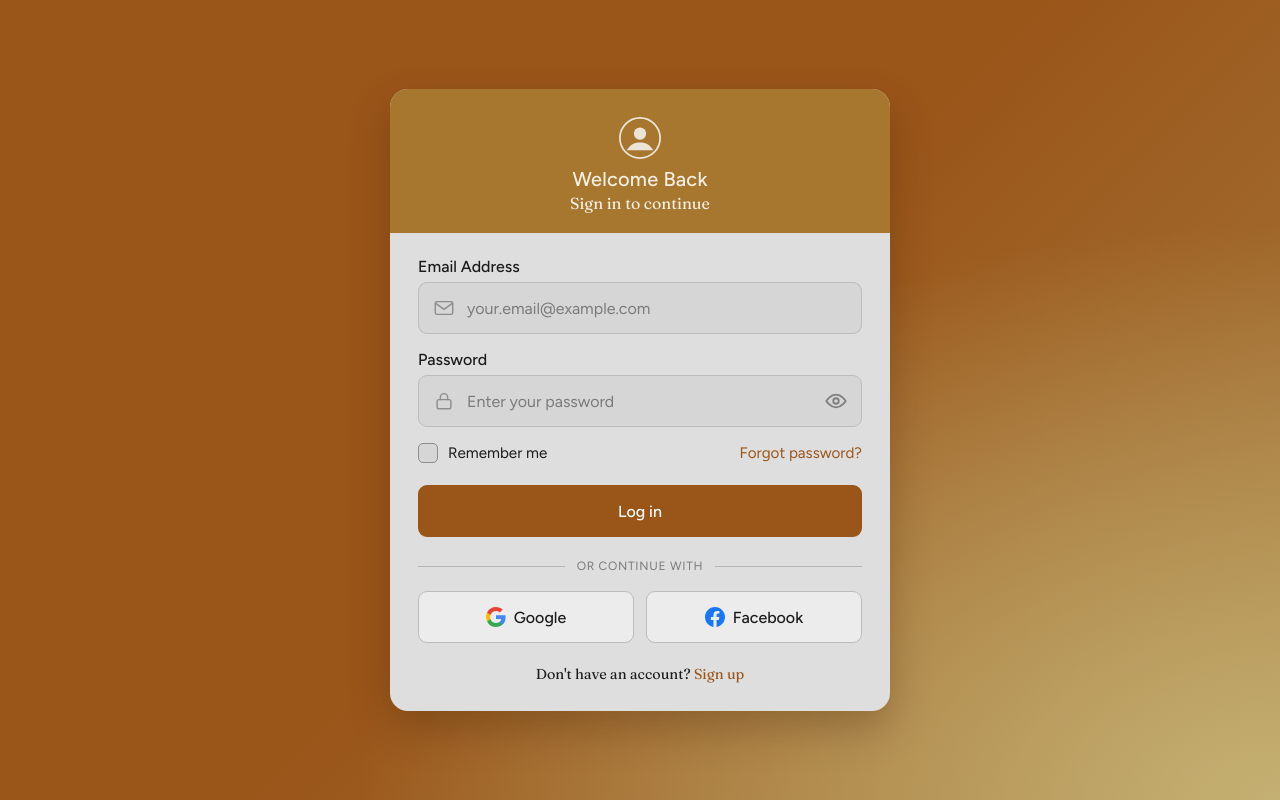
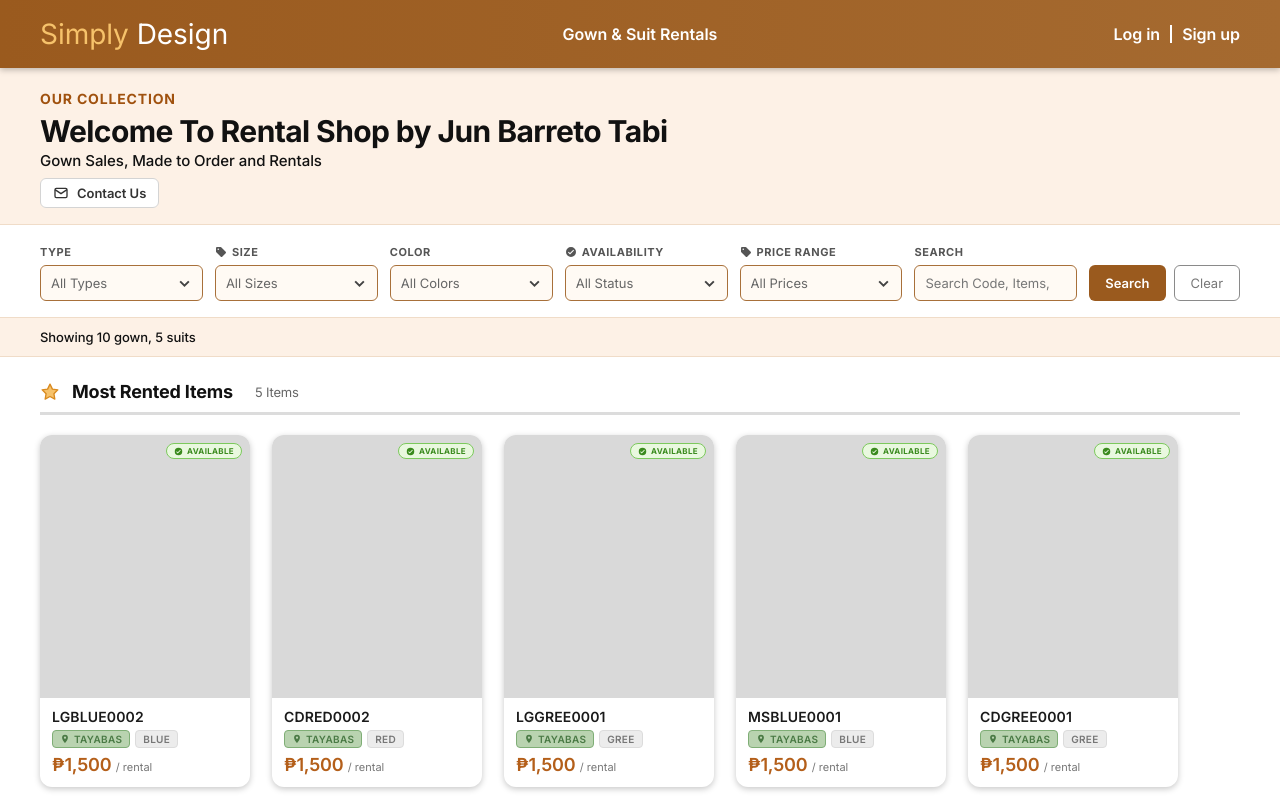
Before and after one commit to Shushiko/Simply_Design, a plain HTML site: page index.html in a window 1280 px wide. Shown: the top 800 px of the page. Drawn offline with Linux system fonts and the light colour scheme.

Commit message:
Minor Changes

```diff
--- a/index.html
+++ b/index.html
@@ -3,94 +3,81 @@
 <head>
   <meta charset="UTF-8">
   <meta name="viewport" content="width=device-width, initial-scale=1">
-  <title>Log in</title>
+  <title>Simply Design | Gown &amp; Suit Rentals</title>
   <link rel="preconnect" href="https://fonts.googleapis.com">
   <link rel="preconnect" href="https://fonts.gstatic.com" crossorigin>
-  <link href="https://fonts.googleapis.com/css2?family=Figtree:wght@400;500;600&family=Fraunces:opsz,wght@9..144,400;9..144,500&display=swap" rel="stylesheet">
-  <link rel="stylesheet" href="Simply_Design/admin-web/style/loginandsignup.css">
+  <link href="https://fonts.googleapis.com/css2?family=Inter:wght@400;500;600;700&display=swap" rel="stylesheet">
+  <link rel="stylesheet" href="Simply_Design/flutter-app/user-web/css/style.css">
+  <script src="Simply_Design/flutter-app/user-web/javascript/auth.js" defer></script>
+  <script src="Simply_Design/flutter-app/user-web/javascript/items.js" defer></script>
+  <script src="Simply_Design/flutter-app/user-web/javascript/script.js" defer></script>
 </head>
 <body>
+  <header class="topbar">
+    <a class="logo" href="user.html">Simply <span>Design</span></a>
+    <span class="tagline">Gown &amp; Suit Rentals</span>
+    <nav class="auth"><a href="Simply_Design/admin-web/web/index.html">Log in</a><i></i><a href="Simply_Design/admin-web/web/signup.html">Sign up</a></nav>
+  </header>
 
-  <main class="card">
-    <header class="card-header">
-      <span class="avatar" aria-hidden="true">
-        <svg viewBox="0 0 48 48" width="34" height="34">
-          <circle cx="24" cy="24" r="23" fill="none" stroke="currentColor" stroke-width="2"/>
-          <circle cx="24" cy="19" r="7" fill="currentColor"/>
-          <path d="M9 38c3-6 8-9 15-9s12 3 15 9" fill="currentColor"/>
-        </svg>
-      </span>
-      <h1>Welcome Back</h1>
-      <p>Sign in to continue</p>
-    </header>
+  <section class="hero">
+    <p class="eyebrow">OUR COLLECTION</p>
+    <h1>Welcome To Rental Shop by Jun Barreto Tabi</h1>
+    <p class="sub">Gown Sales, Made to Order and Rentals</p>
+    <a class="btn-contact" href="Simply_Design/flutter-app/user-web/contact.html">
+      <svg viewBox="0 0 24 24" width="14" height="14" fill="none" stroke="currentColor" stroke-width="2"><rect x="3" y="5" width="18" height="14" rx="2"/><path d="m3 7 9 6 9-6"/></svg>
+      Contact Us
+    </a>
+  </section>
 
-    <form class="card-body" id="loginForm" novalidate>
+  <form class="filters" id="filters" autocomplete="off">
+    <label>Type
+      <select id="type">
+        <option value="">All Types</option>
+        <option>Long Gown</option>
+        <option>Cocktail Dress</option>
+        <option>Men Suit</option>
+      </select>
+    </label>
+    <label><span class="lbl"><svg viewBox="0 0 24 24" width="12" height="12" fill="currentColor"><path d="M21.4 11.6 12.4 2.6A2 2 0 0 0 11 2H4a2 2 0 0 0-2 2v7a2 2 0 0 0 .6 1.4l9 9a2 2 0 0 0 2.8 0l7-7a2 2 0 0 0 0-2.8zM6.5 8A1.5 1.5 0 1 1 6.5 5a1.5 1.5 0 0 1 0 3z"/></svg> Size</span>
+      <select id="size">
+        <option value="">All Sizes</option>
+        <option>S</option><option>M</option><option>L</option><option>XL</option>
+      </select>
+    </label>
+    <label>Color
+      <select id="color">
+        <option value="">All Colors</option>
+        <option>Blue</option><option>Green</option><option>Red</option><option>Black</option>
+      </select>
+    </label>
+    <label><span class="lbl"><svg viewBox="0 0 24 24" width="12" height="12" fill="currentColor"><path d="M12 2a10 10 0 1 0 0 20 10 10 0 0 0 0-20zm-2 15-4-4 1.4-1.4 2.6 2.6 6.6-6.6L18 9l-8 8z"/></svg> Availability</span>
+      <select id="avail">
+        <option value="">All Status</option>
+        <option>Available</option>
+        <option>Booked</option>
+      </select>
+    </label>
+    <label><span class="lbl"><svg viewBox="0 0 24 24" width="12" height="12" fill="currentColor"><path d="M21.4 11.6 12.4 2.6A2 2 0 0 0 11 2H4a2 2 0 0 0-2 2v7a2 2 0 0 0 .6 1.4l9 9a2 2 0 0 0 2.8 0l7-7a2 2 0 0 0 0-2.8zM6.5 8A1.5 1.5 0 1 1 6.5 5a1.5 1.5 0 0 1 0 3z"/></svg> Price Range</span>
+      <select id="price">
+        <option value="">All Prices</option>
+        <option value="lt1000">Under &#8369;1,000</option>
+        <option value="1000-1500">&#8369;1,000 &ndash; &#8369;1,500</option>
+        <option value="gt1500">Over &#8369;1,500</option>
+      </select>
+    </label>
+    <label class="grow">Search
+      <input type="search" id="search" placeholder="Search Code, Items, ...">
+    </label>
+    <div class="actions">
+      <button class="btn-search" type="submit">Search</button>
+      <button class="btn-clear" type="reset" id="clear">Clear</button>
+    </div>
+  </form>
 
-      <div class="field">
-        <label for="email">Email Address</label>
-        <div class="input-wrap">
-          <svg class="icon" viewBox="0 0 24 24" aria-hidden="true"><rect x="2.5" y="5" width="19" height="14" rx="2"/><path d="M3 7l9 6.5L21 7"/></svg>
-          <input type="email" id="email" name="email" placeholder="your.email@example.com" autocomplete="email" required>
-        </div>
-      </div>
+  <p class="status" id="status" aria-live="polite"></p>
 
-      <div class="field">
-        <label for="password">Password</label>
-        <div class="input-wrap">
-          <svg class="icon" viewBox="0 0 24 24" aria-hidden="true"><rect x="4.5" y="10.5" width="15" height="10" rx="2"/><path d="M8 10.5V8a4 4 0 0 1 8 0v2.5"/></svg>
-          <input type="password" id="password" name="password" placeholder="Enter your password" autocomplete="current-password" required>
-          <button type="button" class="toggle" data-target="password" aria-label="Show password">
-            <svg viewBox="0 0 24 24" aria-hidden="true"><path d="M1.5 12S5.5 5 12 5s10.5 7 10.5 7-4 7-10.5 7S1.5 12 1.5 12z"/><circle cx="12" cy="12" r="3"/><path class="slash" d="M3 3l18 18"/></svg>
-          </button>
-        </div>
-      </div>
+  <main id="catalog"></main>
 
-      <div class="options">
-        <label class="check">
-          <input type="checkbox" id="remember" name="remember">
-          <span class="box" aria-hidden="true">
-            <svg viewBox="0 0 24 24"><path d="M5 12.5l4.5 4.5L19 7.5"/></svg>
-          </span>
-          <span class="check-label">Remember me</span>
-        </label>
-        <a href="Simply_Design/admin-web/web/forgotpassword.html" class="forgot">Forgot password?</a>
-      </div>
-
-      <p class="form-error" id="formError" role="alert" hidden></p>
-
-      <button type="submit" class="btn-primary">
-        <span class="btn-label">Log in</span>
-        <span class="spinner" aria-hidden="true"></span>
-      </button>
-
-      <div class="divider"><span>or continue with</span></div>
-
-      <div class="social">
-        <button type="button" class="btn-social" id="googleBtn">
-          <svg viewBox="0 0 18 18" width="18" height="18" aria-hidden="true">
-            <path fill="#4285F4" d="M17.64 9.2c0-.64-.06-1.25-.16-1.84H9v3.48h4.84a4.14 4.14 0 0 1-1.8 2.72v2.26h2.92c1.7-1.57 2.68-3.88 2.68-6.62z"/>
-            <path fill="#34A853" d="M9 18c2.43 0 4.47-.8 5.96-2.18l-2.92-2.26c-.8.54-1.84.86-3.04.86-2.34 0-4.33-1.58-5.04-3.7H.96v2.33A9 9 0 0 0 9 18z"/>
-            <path fill="#FBBC05" d="M3.96 10.72A5.4 5.4 0 0 1 3.68 9c0-.6.1-1.18.28-1.72V4.95H.96A9 9 0 0 0 0 9c0 1.45.35 2.82.96 4.05l3-2.33z"/>
-            <path fill="#EA4335" d="M9 3.58c1.32 0 2.5.45 3.44 1.35l2.58-2.58C13.46.89 11.43 0 9 0A9 9 0 0 0 .96 4.95l3 2.33C4.67 5.16 6.66 3.58 9 3.58z"/>
-          </svg>
-          Google
-        </button>
-        <button type="button" class="btn-social" id="facebookBtn">
-          <svg viewBox="0 0 24 24" width="18" height="18" aria-hidden="true">
-            <path fill="#1877F2" d="M24 12.07C24 5.4 18.63 0 12 0S0 5.4 0 12.07C0 18.1 4.39 23.1 10.13 24v-8.44H7.08v-3.49h3.05V9.41c0-3.02 1.8-4.7 4.54-4.7 1.31 0 2.68.24 2.68.24v2.97h-1.51c-1.49 0-1.96.93-1.96 1.88v2.26h3.33l-.53 3.49h-2.8V24C19.61 23.1 24 18.1 24 12.07z"/>
-          </svg>
-          Facebook
-        </button>
-      </div>
-
-      <p class="switch">Don't have an account? <a href="Simply_Design/admin-web/web/signup.html">Sign up</a></p>
-    </form>
-
-    <noscript>
-      <p class="noscript-note">JavaScript is turned off or blocked, so the form can't work. Open this page in a normal browser tab.</p>
-    </noscript>
-  </main>
-
-  <script src="Simply_Design/admin-web/javascript/loginandsignup.js" onerror="var e=document.getElementById('formError');e.textContent='login.js could not be loaded. Keep it in the same folder as login.html.';e.hidden=false;"></script>
+  <div class="toast" id="toast" role="status"></div>
 </body>
 </html>
```
